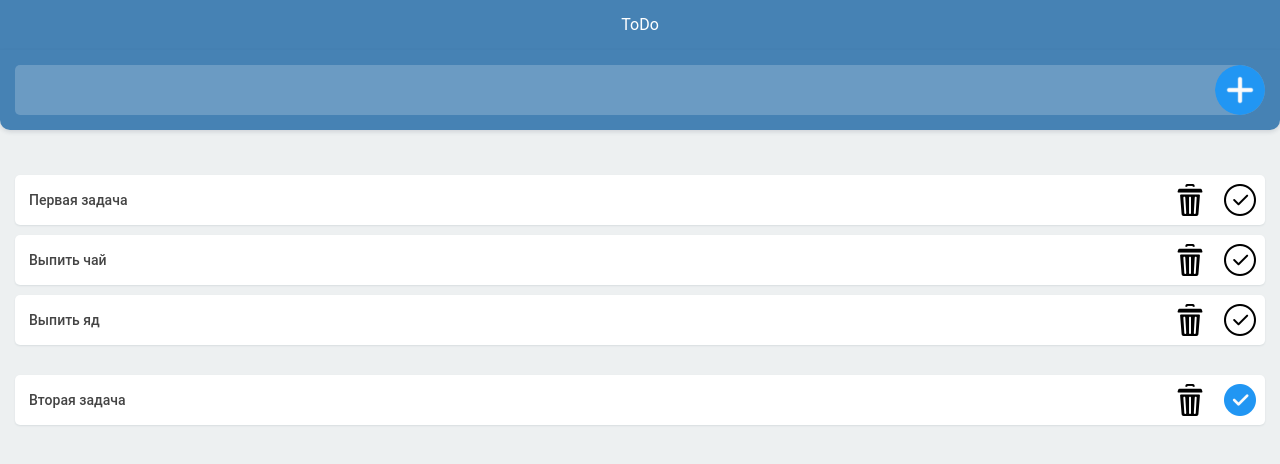
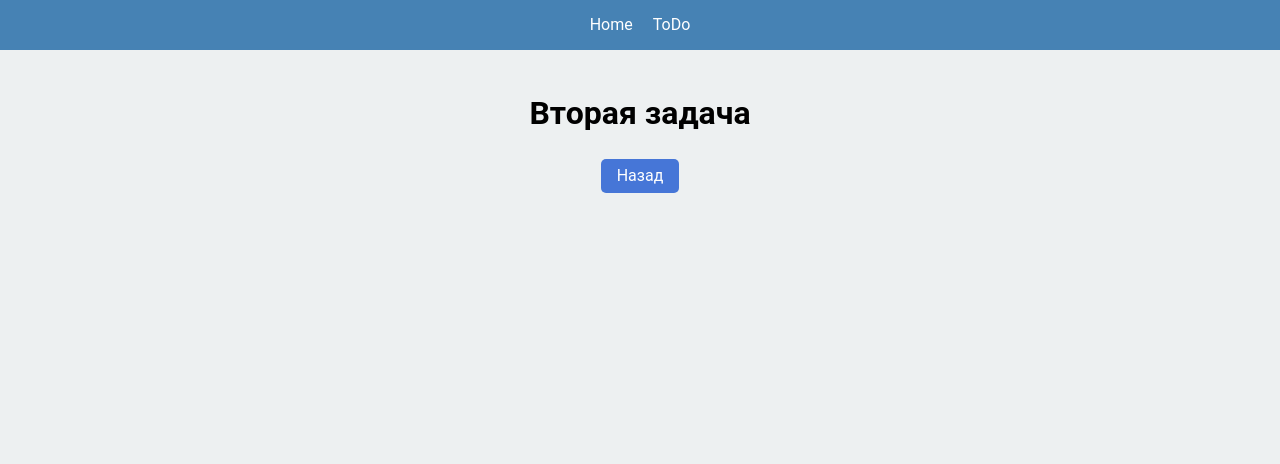
Before and after one commit to alekselo/TodoList, a React (Create React App) app: page /app/list/1 in a window 1280 px wide. Shown: the top 464 px of the page. Built offline with nearby package versions, Linux system fonts and the light colour scheme.

Commit message:
feat: added router

```diff
--- a/package.json
+++ b/package.json
@@ -12,6 +12,7 @@
     "@types/react-dom": "^18.2.7",
     "react": "^18.2.0",
     "react-dom": "^18.2.0",
+    "react-router-dom": "^6.15.0",
     "react-scripts": "5.0.1",
     "react-toastify": "^9.1.3",
     "typescript": "^4.9.5",
--- a/src/App.scss
+++ b/src/App.scss
@@ -10,3 +10,20 @@ body {
     line-height: 1.429;
     color: black;
 }
+
+.container {
+    display: flex;
+    flex-direction: column;
+    align-items: center;
+    padding: 20px;
+}
+
+.btnBack {
+    border: 0;
+    border-radius: 5px;
+    background: #4676D7;
+    color: #fff;
+    padding: 8px 16px;
+    font-size: 16px;
+    cursor: pointer;
+}
--- a/src/App.tsx
+++ b/src/App.tsx
@@ -1,8 +1,50 @@
+import { RouterProvider, createBrowserRouter } from "react-router-dom";
 import "./App.scss";
 import { TodoListForm } from "./pages/TodoListPage";
+import { HomePage } from "./pages/HomePage";
+import { TodoItem } from "./models/TodoItem";
+import { NotFountPage } from "./pages/404/404";
+import { TodoDescription } from "./pages/TodoDescription";
+import { Layout } from "./layouts/Layout";
 
 function App() {
-  return <TodoListForm />;
+  const todoList: TodoItem[] = [
+    { id: 0, text: "Первая задача", isDone: false },
+    { id: 1, text: "Вторая задача", isDone: true },
+    { id: 2, text: "Третья задача", isDone: true },
+    { id: 3, text: "Четвертая задача", isDone: false },
+  ];
+
+  const router = createBrowserRouter(
+    [
+      {
+        path: "/",
+        element: <Layout />,
+        errorElement: <NotFountPage />,
+        children: [
+          {
+            path: "/",
+            element: <HomePage todos={todoList} />,
+          },
+          {
+            path: "/todo",
+            element: <TodoListForm />,
+          },
+          {
+            path: "/list/:id",
+            element: <TodoDescription todos={todoList} />,
+          },
+        ],
+      },
+      {
+        path: "*",
+        element: <NotFountPage />,
+      },
+    ],
+    { basename: "/app/" }
+  );
+
+  return <RouterProvider router={router} />;
 }
 
 export default App;
--- a/src/components/Header/Header.component.tsx
+++ b/src/components/Header/Header.component.tsx
@@ -1,10 +1,20 @@
+import { NavLink } from "react-router-dom";
+import cn from "classnames";
 import styles from "./styles.module.scss";
 
 export const Header = () => {
+  const getActiveClass = ({ isActive }: { isActive: boolean }): string => {
+    return isActive ? cn(styles.active, styles.link) : styles.link;
+  };
   return (
     <header className={styles.header}>
       <div className={styles.headerContainer}>
-        <a href="/">ToDo</a>
+        <NavLink to="/" className={getActiveClass}>
+          Home
+        </NavLink>
+        <NavLink to="/todo" className={getActiveClass}>
+          ToDo
+        </NavLink>
       </div>
     </header>
   );
--- /dev/null
+++ b/src/components/ListItem/ListItem.component.tsx
@@ -0,0 +1,17 @@
+import { TodoItem } from "../../models/TodoItem";
+import cn from "classnames";
+import styles from "./style.module.scss";
+import { NavLink } from "react-router-dom";
+
+export const ListItem = ({ todo }: { todo: TodoItem }) => {
+  return (
+    <>
+      <NavLink
+        className={cn(styles.link, todo.isDone ? styles.done : styles.notDone)}
+        to={`/list/${todo.id}`}
+      >
+        {todo.text}
+      </NavLink>
+    </>
+  );
+};
--- /dev/null
+++ b/src/components/ListItem/style.module.scss
@@ -0,0 +1,12 @@
+.link {
+    text-decoration: none;
+    padding: 10px;
+}
+
+.done{
+    color: green;
+}
+
+.notDone {
+    color: red;
+}
--- /dev/null
+++ b/src/layouts/Layout.tsx
@@ -0,0 +1,11 @@
+import { Outlet } from "react-router-dom";
+import { Header } from "../components/Header/Header.component";
+
+export const Layout = () => {
+  return (
+    <>
+      <Header />
+      <Outlet />
+    </>
+  );
+};
--- /dev/null
+++ b/src/pages/404/404.tsx
@@ -0,0 +1,28 @@
+import { useNavigate } from "react-router-dom";
+import styles from "./style.module.scss";
+
+export const NotFountPage = () => {
+  const navigate = useNavigate();
+
+  const handleClick = () => {
+    navigate(-1);
+  };
+
+  return (
+    <section className={styles.page404}>
+      <div className={styles.fourZeroFourBg}>
+        <h1 className={styles.title}>404</h1>
+      </div>
+
+      <div className={styles.contantBox404}>
+        <h3 className="h2">Кажется вы потерялись!</h3>
+
+        <p>Страница которую вы ищите недоступна!</p>
+
+        <button className="btnBack" onClick={handleClick}>
+          Назад
+        </button>
+      </div>
+    </section>
+  );
+};
--- /dev/null
+++ b/src/pages/404/style.module.scss
@@ -0,0 +1,40 @@
+.page404 {
+  padding: 40px 0;
+  background: #fff;
+  font-family: "Arvo", serif;
+  text-align: center;
+}
+
+.page404 img {
+  width: 100%;
+}
+
+.title {
+    text-align: center;
+}
+
+.fourZeroFourBg {
+  background-image: url(https://cdn.dribbble.com/users/285475/screenshots/2083086/dribbble_1.gif);
+  height: 400px;
+  background-position: center;
+  background-repeat: no-repeat;
+}
+
+.fourZeroFourBg h1 {
+  font-size: 80px;
+}
+
+.fourZeroFourBg h3 {
+  font-size: 80px;
+}
+
+.link404 {
+  color: #fff !important;
+  padding: 10px 20px;
+  background: #39ac31;
+  margin: 20px 0;
+  display: inline-block;
+}
+.contantBox404 {
+  margin-top: -50px;
+}
--- /dev/null
+++ b/src/pages/HomePage.tsx
@@ -0,0 +1,12 @@
+import { ListItem } from "../components/ListItem/ListItem.component";
+import { TodoItem } from "../models/TodoItem";
+
+export const HomePage = (props: { todos: TodoItem[] }) => {
+  return (
+    <div className="container">
+      {props.todos.map((todo: TodoItem) => {
+        return <ListItem todo={todo} key={todo.id} />;
+      })}
+    </div>
+  );
+};
--- /dev/null
+++ b/src/pages/TodoDescription.tsx
@@ -0,0 +1,37 @@
+import { useEffect, useState } from "react";
+import { TodoItem } from "../models/TodoItem";
+import { useNavigate, useParams } from "react-router-dom";
+
+type Props = {
+  todos: TodoItem[];
+};
+
+export const TodoDescription = ({ todos }: Props) => {
+  const { id } = useParams();
+  const navigate = useNavigate();
+  const [todo, setTodo] = useState<TodoItem>();
+
+  const handleClick = () => {
+    navigate(-1);
+  };
+
+  useEffect(() => {
+    const searchTodo = todos.find((todo) => String(todo.id) === id);
+    console.log(searchTodo);
+
+    if (searchTodo) {
+      setTodo(searchTodo);
+    } else {
+      navigate("/404");
+    }
+  }, [todos, navigate, id]);
+
+  return (
+    <div className="container">
+      <h1>{todo?.text}</h1>
+      <button className="btnBack" onClick={handleClick}>
+        Назад
+      </button>
+    </div>
+  );
+};
--- a/src/pages/TodoListPage.tsx
+++ b/src/pages/TodoListPage.tsx
@@ -2,7 +2,6 @@ import { useState } from "react";
 import { ToastContainer, toast } from "react-toastify";
 import "react-toastify/dist/ReactToastify.css";
 import { Form } from "../components/Form/Form.component";
-import { Header } from "../components/Header/Header.component";
 import { TodoList } from "../components/TodoList/TodoList.component";
 import { TodoItem } from "../models/TodoItem";
 
@@ -68,7 +67,6 @@ export const TodoListForm = () => {
 
   return (
     <>
-      <Header />
       <Form createNewTodo={createNewTodo} />
       <TodoList
         todos={todos}
```
Also changed, not shown: 1 other file (tests, documents, lock files or other folders).
